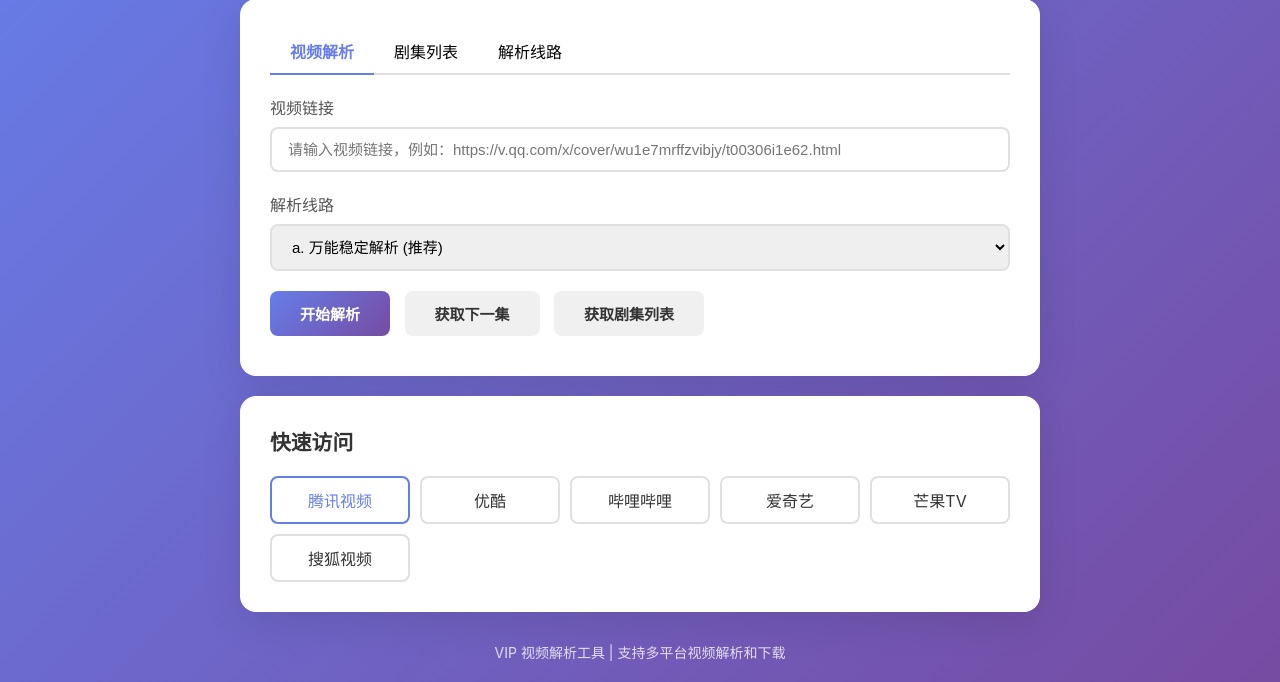
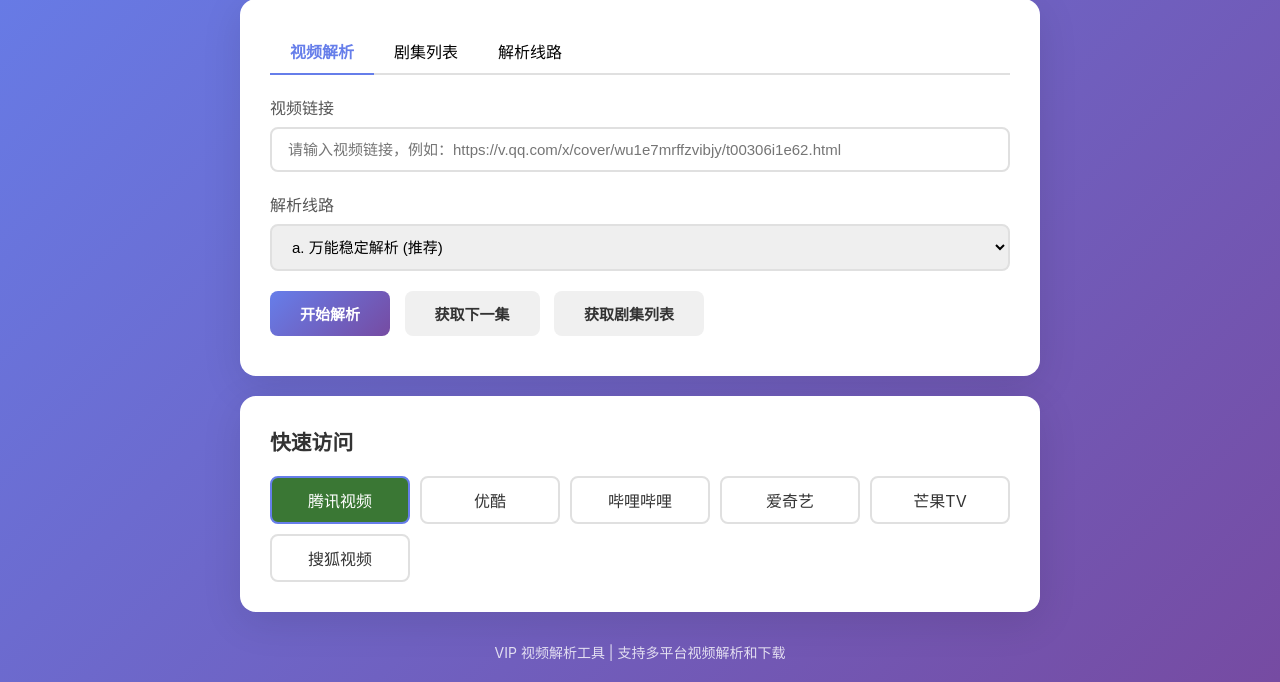
Before and after one commit to hello-github-ui/video-vip-download, a Flask app: page / in a window 1280 px wide, with the pointer over the restyled element. Shown: the part 144-826 px from the top of the page. Run offline with Flask 3, Linux system fonts and the light colour scheme.

Commit message:
fix：修改样式

```diff
--- a/templates/index.html
+++ b/templates/index.html
@@ -149,7 +149,8 @@
         }
         .platform-btn:hover {
             border-color: #667eea;
-            color: #667eea;
+            background-color: #3A7734;
+            color: #ffffff;
         }
         .loading {
             display: none;
```
